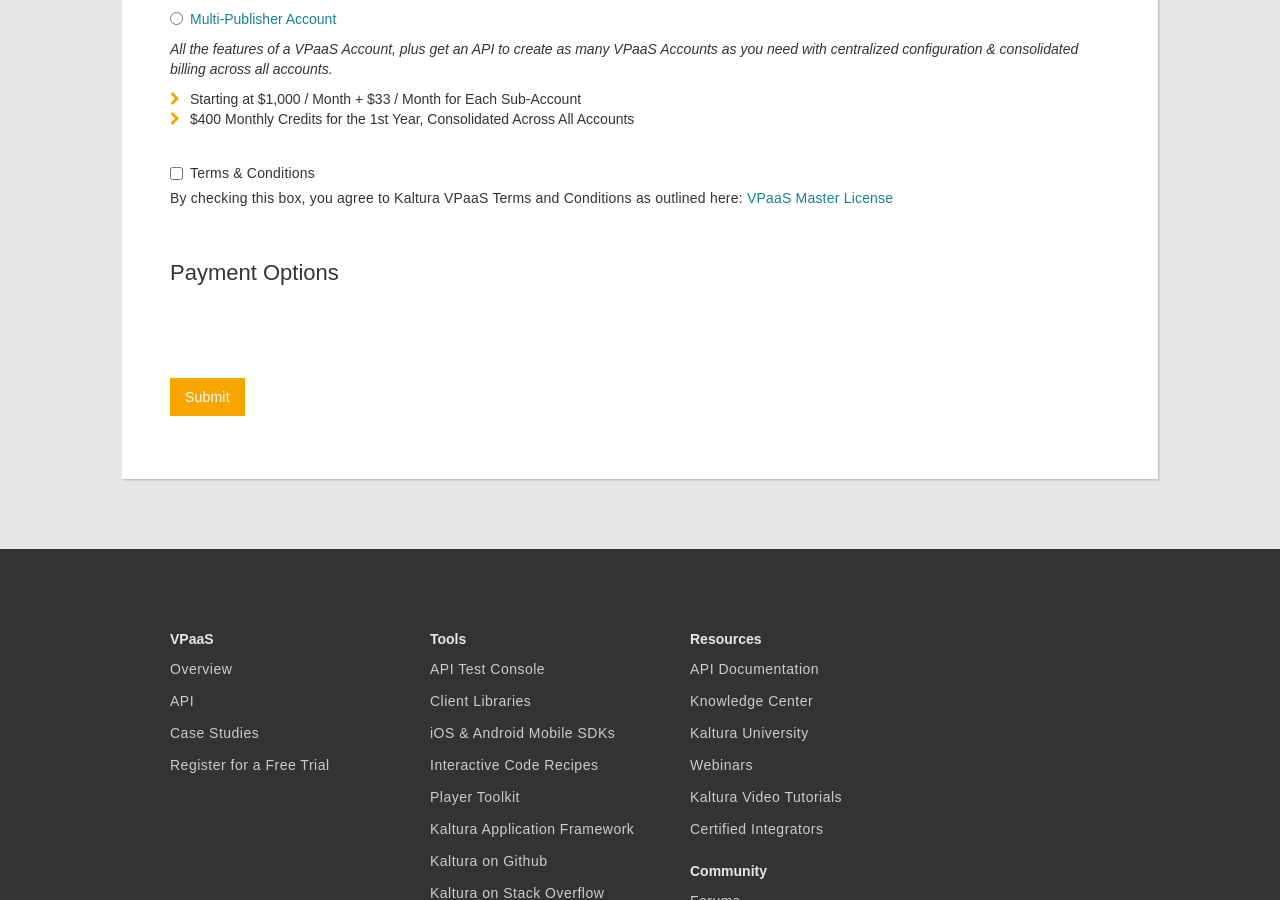
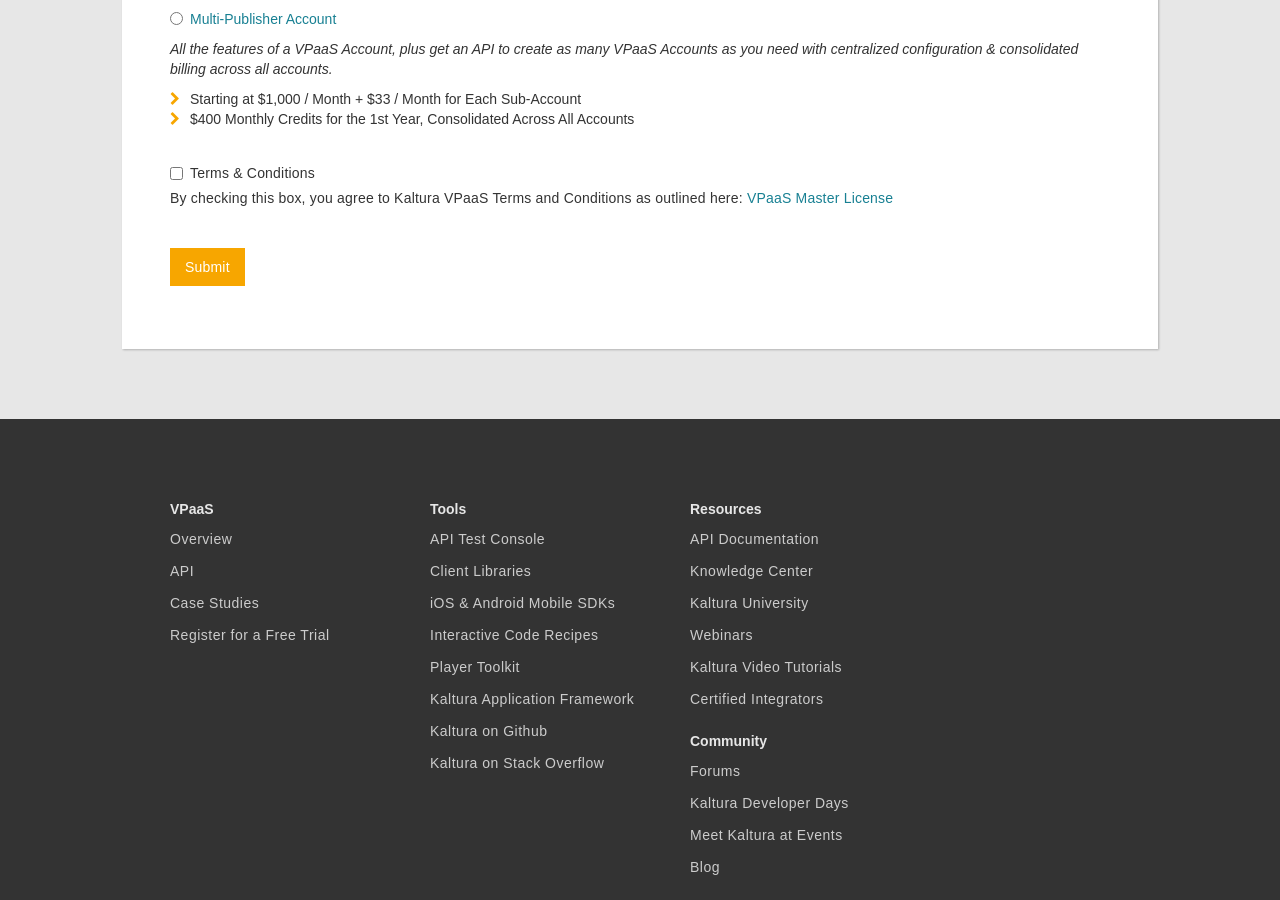
Before and after one commit to kaltura/DeveloperPortalDocs, a Jekyll site: the page built from register.html, in a window 1280 px wide and 900 px high, scrolled down 1463 px. Built offline with Jekyll 4.4.1, drawn with Linux system fonts in a browser that asks for light colours; nearby versions of some CDN libraries; comment, search, counter and statistics services are not loaded.

Commit message:
comment out payment div

```diff
--- a/register.html
+++ b/register.html
@@ -123,12 +123,12 @@ layout: default
 </div>
 <p class="signup-body">By checking this box, you agree to Kaltura VPaaS Terms and Conditions as outlined here: <a class="terms-link" href="#">VPaaS Master License</a></p>
 </div>
-<div id="payment-fields">
+<!--div id="payment-fields">
 </br>
     <h3>Payment Options</h3>
     <div id="payment-form"></div>
 </br>
-</div>
+</div-->
 <div class="button-center-div">
 <input type="submit" id="submitButton" value="Submit" data-wait="Please wait..." data-ix="show-pick-account-type" class="w-button standard-button vpaas-signup-btn">
 </div>
```
